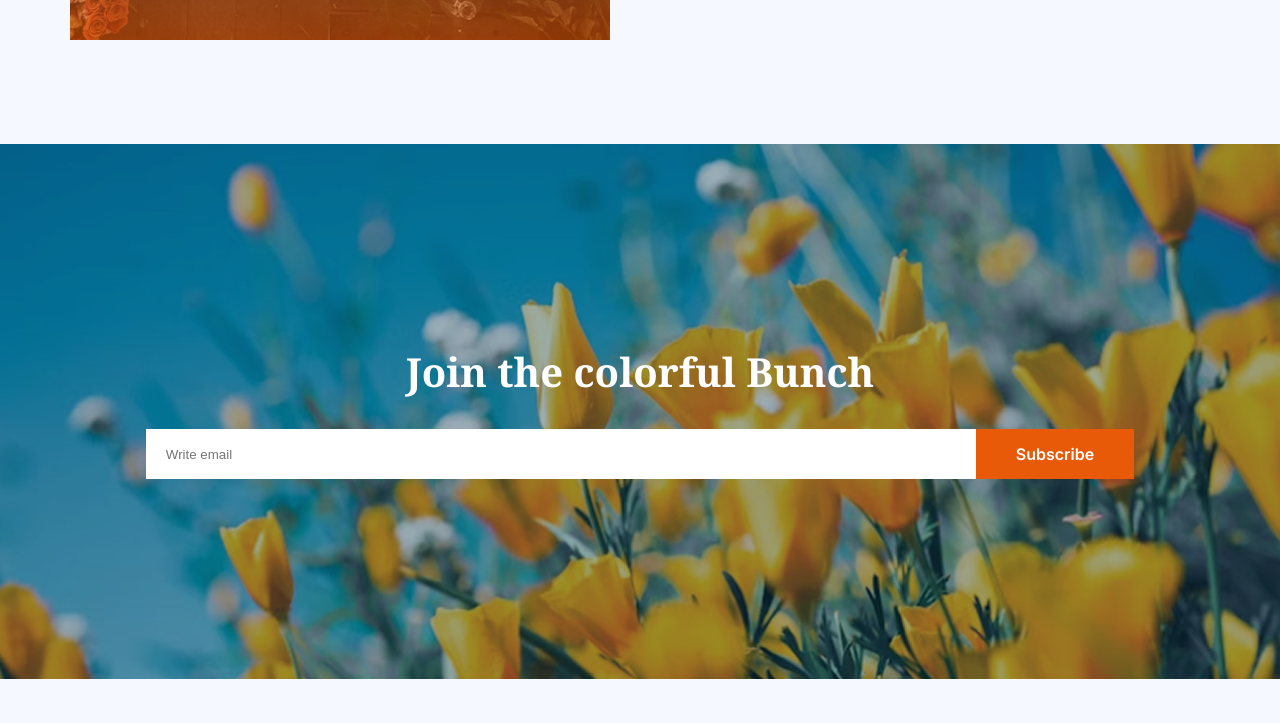
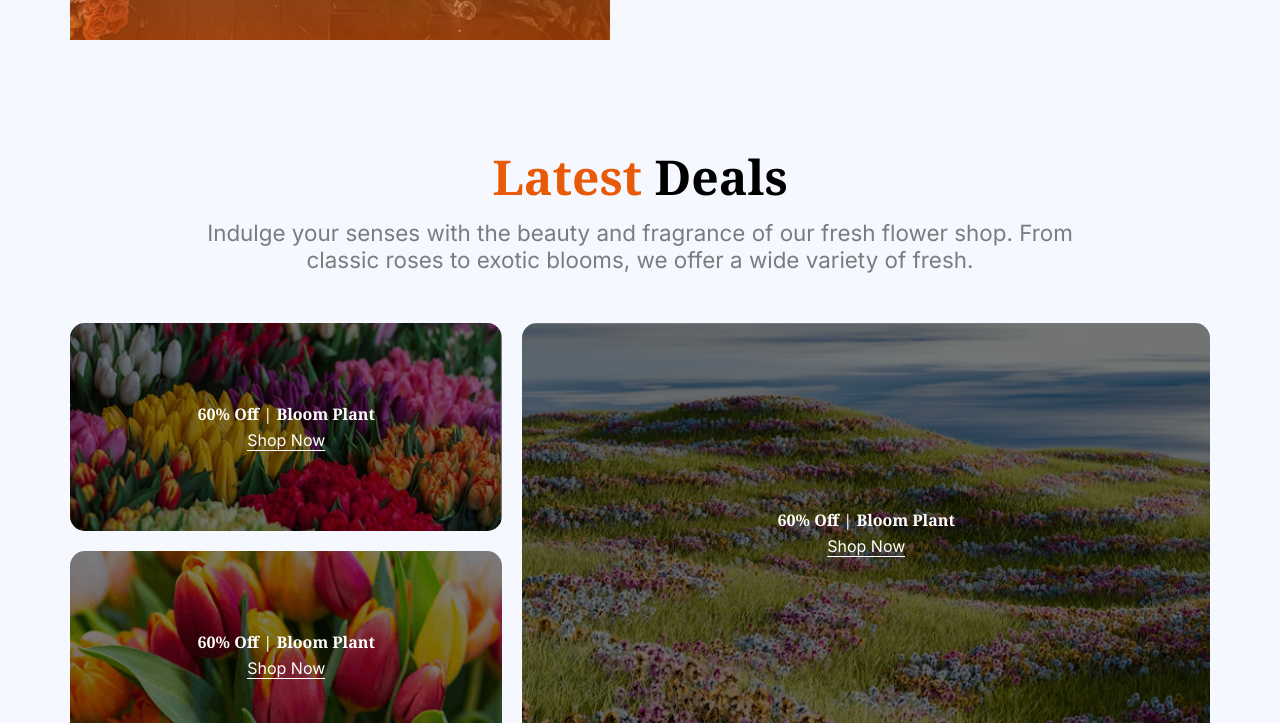
Before and after one commit to hasan9218/assignment-02, a plain HTML site: page index.html in a window 1280 px wide. Shown: the part 2678-3401 px from the top of the page. Drawn offline with Linux system fonts and the light colour scheme.

Commit message:
added responsive

```diff
--- a/css/style.css
+++ b/css/style.css
@@ -206,7 +206,7 @@ nav {
 }
 
 .planet-lover-text ul li {
-    font-size: 1.5rem;
+    font-size: 1.4rem;
     font-weight: 400;
     font-family: "Inter", sans-serif;
     color: #7b7c80;
@@ -232,7 +232,6 @@ nav {
 /* latest deal area */
 .latest-deal-area {
     padding-bottom: 120px;
-    display: none;
 }
 
 .latest-deal-head {
@@ -246,9 +245,13 @@ nav {
 
 .latest-deal-content {
     display: grid;
-    grid-template-columns: 1fr 2fr;
-    grid-template-rows: 1fr 1fr;
-    gap: 30px;
+    column-gap: 20px;
+    margin-top: 50px;
+}
+
+.latets-deals-item-3 {
+    grid-column-start: 2;
+    grid-column-end: 4;
 }
 
 .latets-deals-item-1 {
@@ -256,6 +259,23 @@ nav {
     background-repeat: no-repeat;
     background-size: cover;
     background-position: center;
+    padding: 80px 0px;
+    margin-bottom: 20px;
+    border-radius: 15px;
+    position: relative;
+    z-index: 999;
+}
+
+.latets-deals-item-1 ::before {
+    content: "";
+    position: absolute;
+    top: 0;
+    left: 0;
+    border-radius: 15px;
+    width: 100%;
+    height: 100%;
+    background-color: rgba(0, 0, 0, 0.3);
+    z-index: -999;
 
 }
 
@@ -264,6 +284,23 @@ nav {
     background-repeat: no-repeat;
     background-size: cover;
     background-position: center;
+    padding: 80px 0px;
+    border-radius: 15px;
+    position: relative;
+    z-index: 999;
+}
+
+.latets-deals-item-2 ::before {
+    content: "";
+    position: absolute;
+    top: 0;
+    left: 0;
+    border-radius: 15px;
+    width: 100%;
+    height: 100%;
+    background-color: rgba(0, 0, 0, 0.3);
+    z-index: -999;
+
 }
 
 .latets-deals-item-3 {
@@ -271,27 +308,42 @@ nav {
     background-repeat: no-repeat;
     background-size: cover;
     background-position: center;
-    height: 100%;
+    padding-top: 27%;
+    border-radius: 15px;
+    position: relative;
+    z-index: 999;
 }
 
-.latets-deals-item h5 {
+.latets-deals-item-3 ::before {
+    content: "";
+    position: absolute;
+    top: 0;
+    left: 0;
+    border-radius: 15px;
+    width: 100%;
+    height: 100%;
+    background-color: rgba(0, 0, 0, 0.3);
+    z-index: -999;
+
+}
+
+.latest-deal-content h5 {
     font-size: 1rem;
     font-weight: bold;
-    color: red;
+    color: white;
     font-family: "Noto Serif", serif;
     margin-bottom: 5px;
 }
 
-.latets-deals-item a {
-    color: red;
+.latest-deal-content a {
+    color: white;
     font-size: 1rem;
     font-weight: 400;
     font-family: "Inter", sans-serif;
     text-decoration: none;
-    border-bottom: 1px solid #000000;
+    border-bottom: 1px solid #ffffff;
+    display: inline-block;
 }
-
-/* problem */
 
 /* join area */
 
@@ -393,15 +445,11 @@ nav {
 
 
 
-
-
-
-
-/* media qury */
+/* Media Queries */
 
 @media screen and (max-width: 576px) {
     .container {
-        padding: 0px 60px;
+        padding: 0px 30px;
     }
 
     /* nav area */
@@ -437,6 +485,29 @@ nav {
         grid-template-columns: repeat(2, 1fr);
         row-gap: 40px;
         column-gap: 40px;
+    }
+
+    /* latest deal area */
+
+    .latest-deal-area {
+        padding-bottom: 80px;
+    }
+
+    .latets-deals-item-1 {
+        padding: 150px 0px;
+    }
+
+    .latets-deals-item-2 {
+        padding: 150px 0px;
+    }
+
+    .latets-deals-item-3 {
+        padding: 150px 0px;
+        margin-top: 20px;
+    }
+
+    .latest-deal-content {
+        display: block;
     }
 
     /* planet lover area */
--- a/index.html
+++ b/index.html
@@ -140,7 +140,6 @@
                 </div>
             </div>
         </section>
-
         <!-- planet lover area -->
         <section class="planet-lover-area container">
             <div class="planet-lover-content">
@@ -171,6 +170,7 @@
                     exotic blooms, we offer a wide variety of fresh.</p>
             </div>
             <div class="latest-deal-content">
+                <div class="item-deal">
                     <div class="latets-deals-item-1 text-center">
                         <h5>60% Off | Bloom Plant</h5>
                         <a href="#">Shop Now</a>
@@ -178,6 +178,7 @@
                     <div class="latets-deals-item-2 text-center">
                         <h5>60% Off | Bloom Plant</h5>
                         <a href="#">Shop Now</a>
+                    </div>
                 </div>
                 <div class="latets-deals-item-3 text-center">
                     <h5>60% Off | Bloom Plant</h5>
```
Lines whose indentation alone changed are shown as unchanged.
